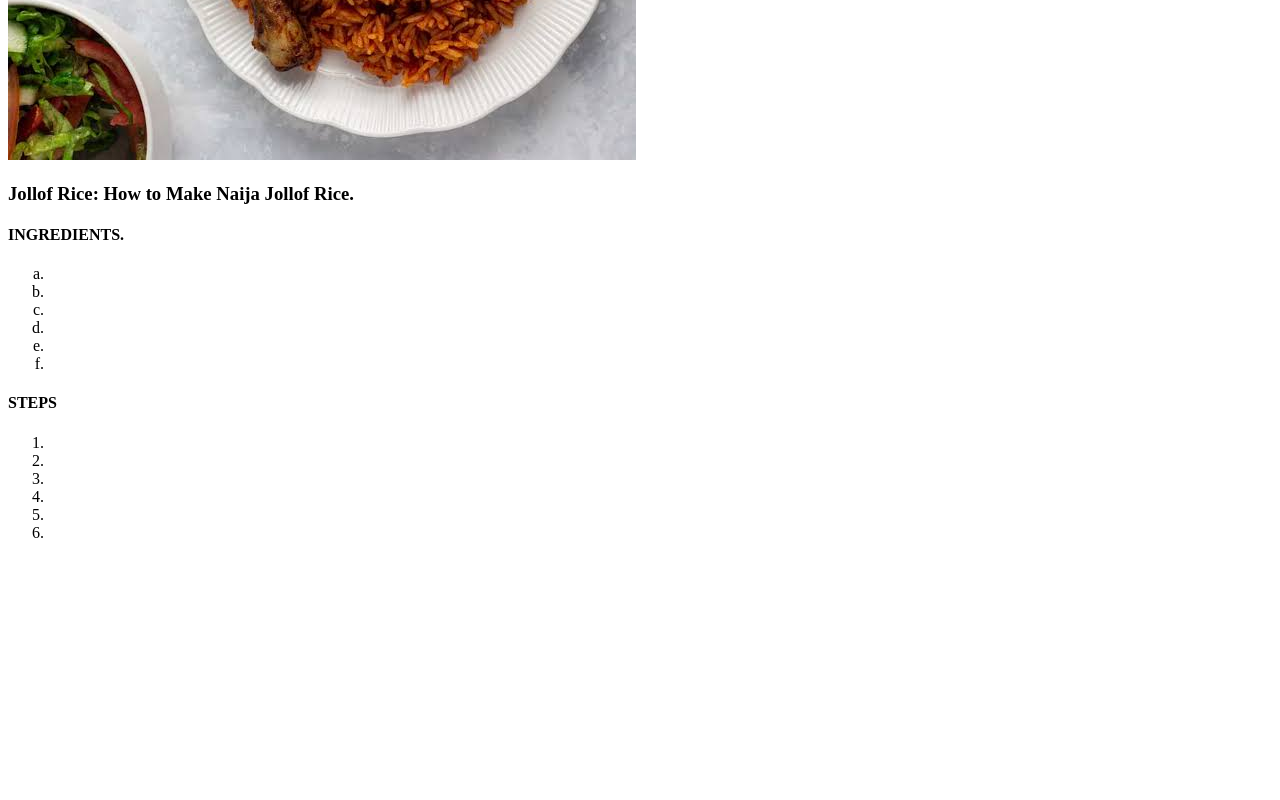
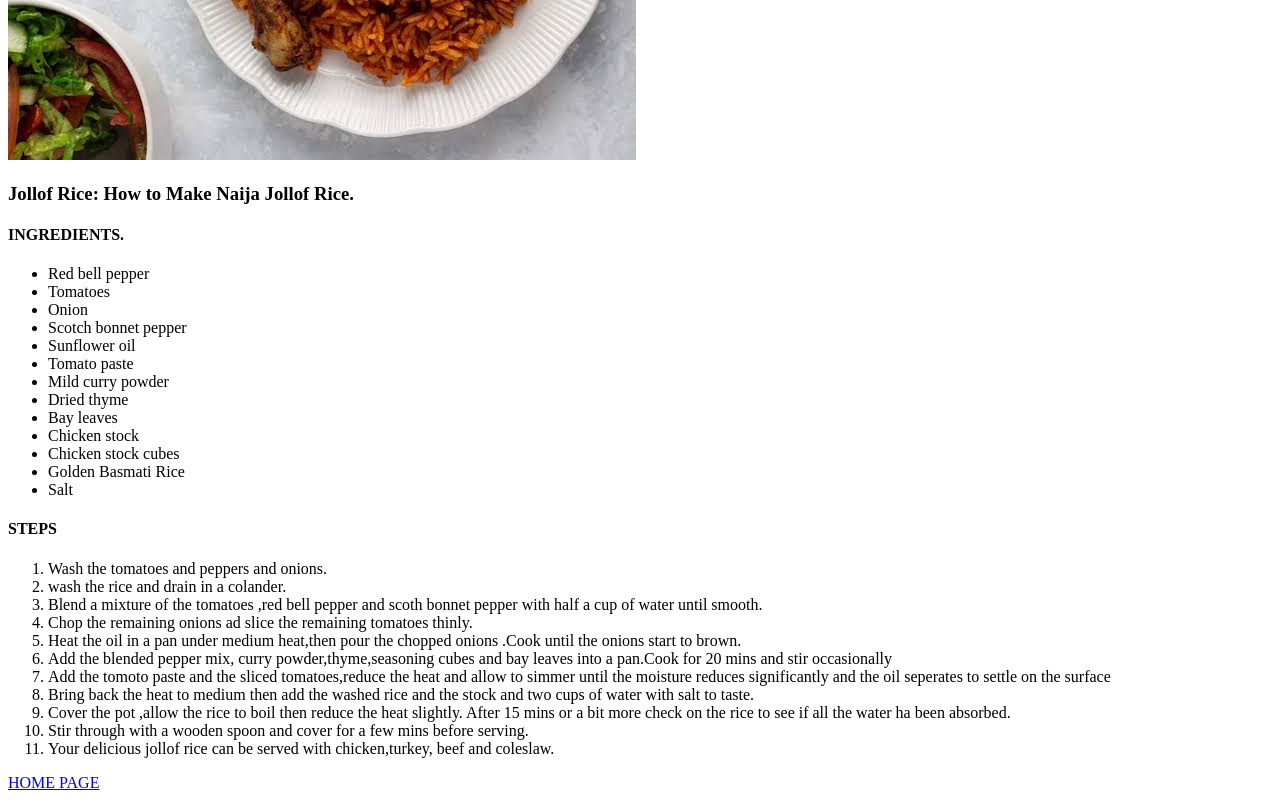
Before and after one commit to AyoOyekan/odin-recipes, a plain HTML site: page recipes/jollof.html in a window 1280 px wide. Shown: the part 408-1208 px from the top of the page. Before the commit the page ends 966 px from the top, so only its background shows below. Drawn offline with Linux system fonts and the light colour scheme.

Commit message:
add  link to home page in footer add list of ingredients and steps change ingredients list to unordered list

```diff
--- a/recipes/jollof.html
+++ b/recipes/jollof.html
@@ -11,26 +11,41 @@
     <img src="../images/jollofrice.jpeg" alt="Naija Jollof">
     <h3>Jollof Rice: How to Make Naija Jollof Rice.</h3>
     <h4>INGREDIENTS.</h4>
-    <ol type="a">
-        <li></li>
-        <li></li>
-        <li></li>
-        <li></li>
-        <li></li>
-        <li></li>
- </ol>
+    <ul>
+        <li>Red bell pepper</li>
+        <li>Tomatoes</li>
+        <li>Onion</li>
+        <li>Scotch bonnet pepper</li>
+        <li>Sunflower oil</li>
+        <li>Tomato paste</li>
+        <li>Mild curry powder</li>
+        <li>Dried thyme</li>
+        <li>Bay leaves</li>
+        <li>Chicken stock</li>
+        <li>Chicken stock cubes</li>
+        <li>Golden Basmati Rice</li>
+        <li>Salt</li>
+ </ul>
  <h4>STEPS</h4>
  <ol type="1">
-    <li></li>
-    <li></li>
-    <li></li>
-    <li></li>
-    <li></li>
-    <li></li>
+    <li>Wash the tomatoes and peppers and onions.</li>
+    <li>wash the rice and drain in a colander.</li>
+<li>Blend a mixture of the tomatoes ,red bell pepper and scoth bonnet pepper with half a cup of water until smooth. </li>
+    <li>Chop the remaining onions ad slice the remaining tomatoes thinly.</li>
+    <li>Heat the oil in a pan under medium heat,then pour the chopped onions .Cook until the onions start to brown.</li>
+    <li>Add the blended pepper mix, curry powder,thyme,seasoning cubes and bay leaves into a pan.Cook for 20 mins and stir occasionally</li>
+    <li>Add the tomoto paste and the sliced tomatoes,reduce the heat and allow to simmer until the moisture reduces significantly and the oil seperates to settle on the surface</li>
+    <li>Bring back the heat to medium then add the washed rice and the stock and two cups of water with salt to taste.</li>
+    <li>Cover the pot ,allow the rice to boil then reduce the heat slightly. After 15 mins or a bit more check on the rice to see if all the water ha been absorbed.</li>
+    <li>Stir through with a wooden spoon and cover for a few mins before serving.</li>
+    <li>Your delicious jollof rice can be served with chicken,turkey, beef and coleslaw.</li>
 
 
 
  </ol>
 
 </body>
+<footer>
+    <a href="../index.html">HOME PAGE</a>
+</footer>
 </html>
```
